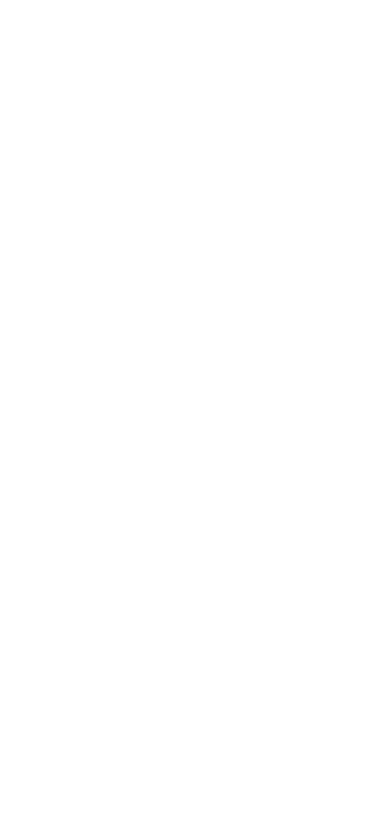
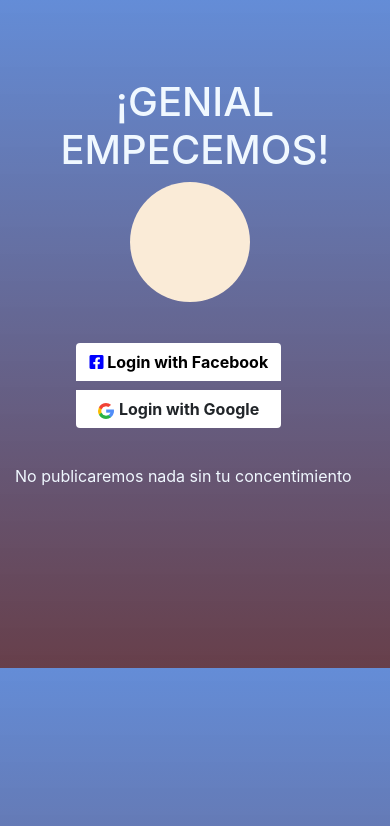
Before and after one commit to cialese/hackaton-game, a website: page src/index.html in a window 390 px wide. Drawn offline with nearby package versions, Linux system fonts and the light colour scheme.

Commit message:
versión en mobile

```diff
--- a/src/index.html
+++ b/src/index.html
@@ -1,12 +1,36 @@
+<!DOCTYPE html>
 <html lang="en">
 <head>
-    <meta charset="UTF-8">
-    <meta name="viewport" content="width=device-width, initial-scale=1.0">
-    <meta http-equiv="X-UA-Compatible" content="ie=edge">
-    <link rel="stylesheet" href="style.css">
-    <title>Document</title>
+<meta charset="UTF-8">
+<meta name="viewport" content="width=device-width, initial-scale=1.0">
+<meta http-equiv="X-UA-Compatible" content="ie=edge">
+<link rel="stylesheet" href="https://stackpath.bootstrapcdn.com/bootstrap/4.3.1/css/bootstrap.min.css" integrity="sha384-ggOyR0iXCbMQv3Xipma34MD+dH/1fQ784/j6cY/iJTQUOhcWr7x9JvoRxT2MZw1T" crossorigin="anonymous">
+<link rel="stylesheet" href="https://use.fontawesome.com/releases/v5.8.1/css/all.css" integrity="sha384-50oBUHEmvpQ+1lW4y57PTFmhCaXp0ML5d60M1M7uH2+nqUivzIebhndOJK28anvf" crossorigin="anonymous">
+
+<link rel="stylesheet" href="style.css">
+<title>Document</title>
 </head>
 <body>
+    <h1 class="h1 text-center titleh1">¡GENIAL EMPECEMOS!</h1>
+    <div class="container">
+      <div class="img-logo">
+
+      </div>
+    <div class="btn-group-vertical container-btn">
+        <a href="#" class="fb btn btnF ">
+        <i class="fab fa-facebook-square "> </i><strong class="fb-text"> Login with Facebook</strong>
+        </a>
+        <a href="#" class="google btn">
+        <img src="img/search.png" class="icon"> <strong> Login with Google</strong>
+        </a>
+
+    </div>
+  <div>
+        <label class="text-center info-text">No publicaremos nada sin tu concentimiento</label>
+  </div>
+
+
+
     <script src="https://www.gstatic.com/firebasejs/5.9.1/firebase.js"></script>
     <script type="module" src="index.js"></script>
 
--- a/src/style.css
+++ b/src/style.css
@@ -0,0 +1,40 @@
+body{
+   margin: 0;
+   background: linear-gradient(180deg, rgb(34,92,198,0.7),50%,rgb(65,15,29,0.8)); /* W3C, IE 10+/ Edge, Firefox 16+, Chrome 26+, Opera 12+, Safari 7+ */
+ }
+.titleh1{
+    margin-top: 20%;
+    color: aliceblue;
+}
+.fb,.google{
+    background-color: #FFFF;
+    margin-left: 30%;
+    margin-top: 20%;
+}
+.fb{
+    color: blue;
+}
+.info-text{
+    margin-top:10%;
+    margin-bottom: 50%;
+    color: aliceblue;
+}
+.btnF{
+   margin-bottom: 5%;
+}
+.fb-text{
+ color: black;
+}
+.img-logo{
+    background-color: antiquewhite;
+    border-radius: 100%;
+    width: 120px;
+    height: 120px;
+    margin-left: 32%;
+
+}
+@media (max-width:600px){
+    .img-logo{
+        text-align: center;
+    }
+}
```
Also changed, not shown: src/img/search.png (added).
